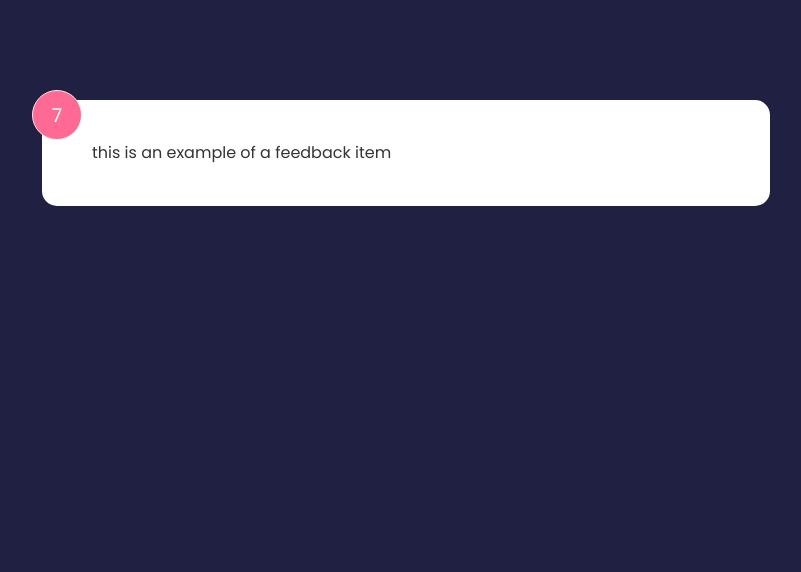
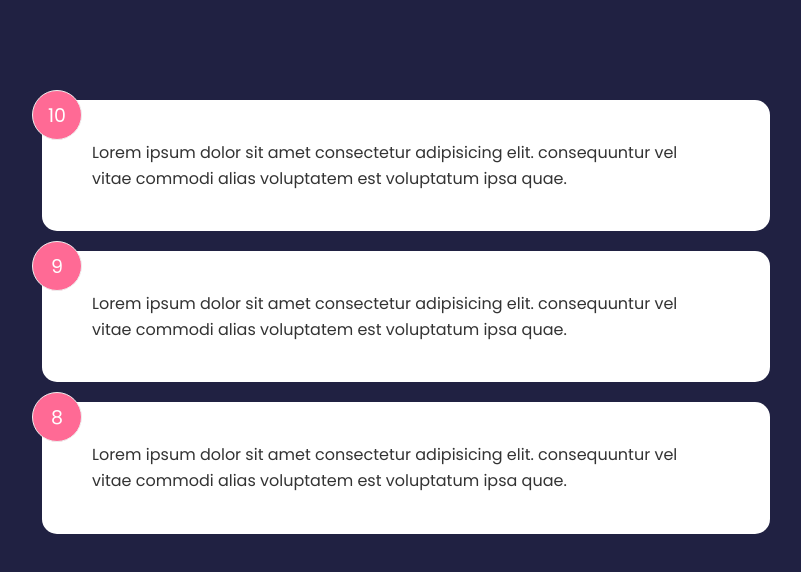
Before and after one commit to thyagarajsalome/React-brad, a React (Create React App) app in the folder feedback-app/: page / in a window 1280 px wide. Shown: the top 572 px of the page, without its empty margins (234-1035 px from the left). Built offline with nearby package versions, Linux system fonts and the light colour scheme; the HTML template or start-up script is replaced by a standard one.

Commit message:
FeedbackItem added

```diff
--- a/feedback-app/src/App.js
+++ b/feedback-app/src/App.js
@@ -1,13 +1,18 @@
 // App.js
+import { useState } from "react";
 import Header from "./components/Header";
-import FeedbackItem from "./components/FeedbackItem";
+import FeedbackList from "./components/FeedbackList";
+import FeedbackData from "./data/FeedbackData";
 
 function App() {
+  const [feedback, setFeedback] = useState(FeedbackData);
+
+  //
   return (
     <>
       <Header />
       <div className="container">
-        <FeedbackItem />
+        <FeedbackList feedback={feedback} />
       </div>
     </>
   );
--- a/feedback-app/src/components/FeedbackItem.jsx
+++ b/feedback-app/src/components/FeedbackItem.jsx
@@ -1,19 +1,8 @@
-import { useState } from "react";
-
-function FeedbackItem() {
-  const [rating, setRating] = useState(7);
-  const [text, setText] = useState("this is an example of a feedback item");
-
-  const handleClick = () => {
-    setRating((prev) => {
-      return prev + 1;
-    });
-  };
-  //
+function FeedbackItem({ item }) {
   return (
     <div className="card">
-      <div className="num-display">{rating}</div>
-      <div className="text"> {text}</div>
+      <div className="num-display">{item.rating}</div>
+      <div className="text-display"> {item.text}</div>
     </div>
   );
 }
--- /dev/null
+++ b/feedback-app/src/components/FeedbackList.jsx
@@ -0,0 +1,17 @@
+import FeedbackItem from "./FeedbackItem";
+
+function FeedbackList({ feedback }) {
+  if (!feedback || feedback.length === 0) {
+    return <p>No Feeback Yet</p>;
+  }
+
+  return (
+    <div className="feedback-list">
+      {feedback.map((item) => (
+        <FeedbackItem key={item.id} item={item} />
+      ))}
+    </div>
+  );
+}
+
+export default FeedbackList;
--- /dev/null
+++ b/feedback-app/src/data/FeedbackData.js
@@ -0,0 +1,19 @@
+const FeedbackData = [
+  {
+    id: 1,
+    rating: 10,
+    text: "Lorem ipsum dolor sit amet consectetur adipisicing elit. consequuntur vel vitae commodi alias voluptatem est voluptatum ipsa quae.",
+  },
+  {
+    id: 2,
+    rating: 9,
+    text: "Lorem ipsum dolor sit amet consectetur adipisicing elit. consequuntur vel vitae commodi alias voluptatem est voluptatum ipsa quae.",
+  },
+  {
+    id: 3,
+    rating: 8,
+    text: "Lorem ipsum dolor sit amet consectetur adipisicing elit. consequuntur vel vitae commodi alias voluptatem est voluptatum ipsa quae.",
+  },
+];
+
+export default FeedbackData;
```
